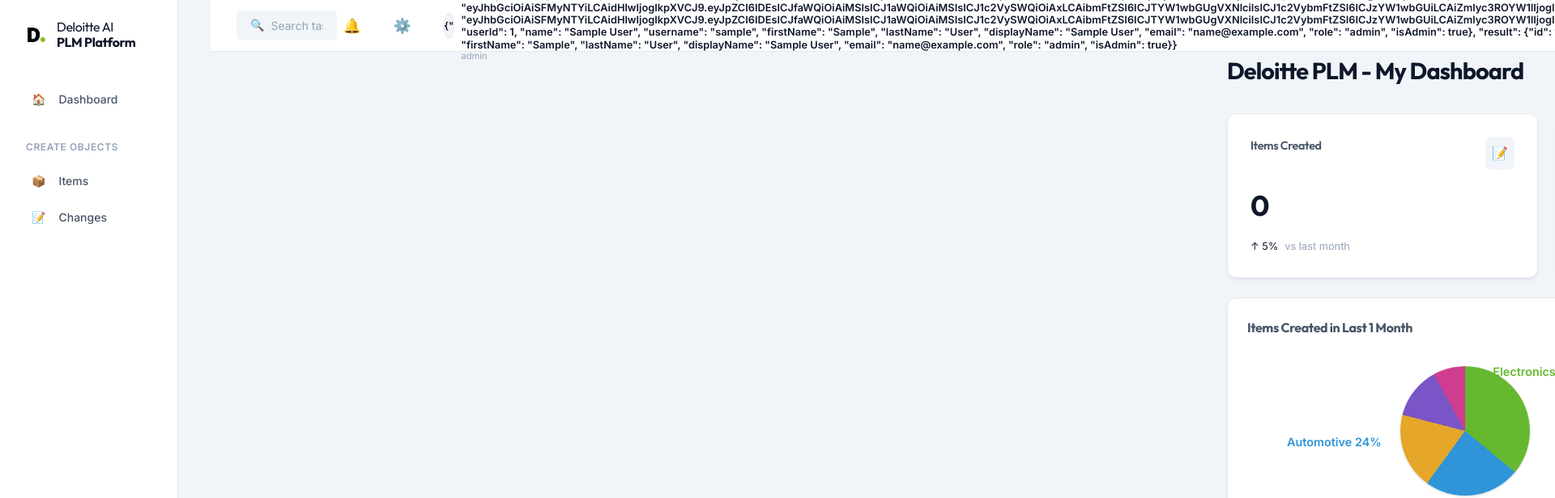
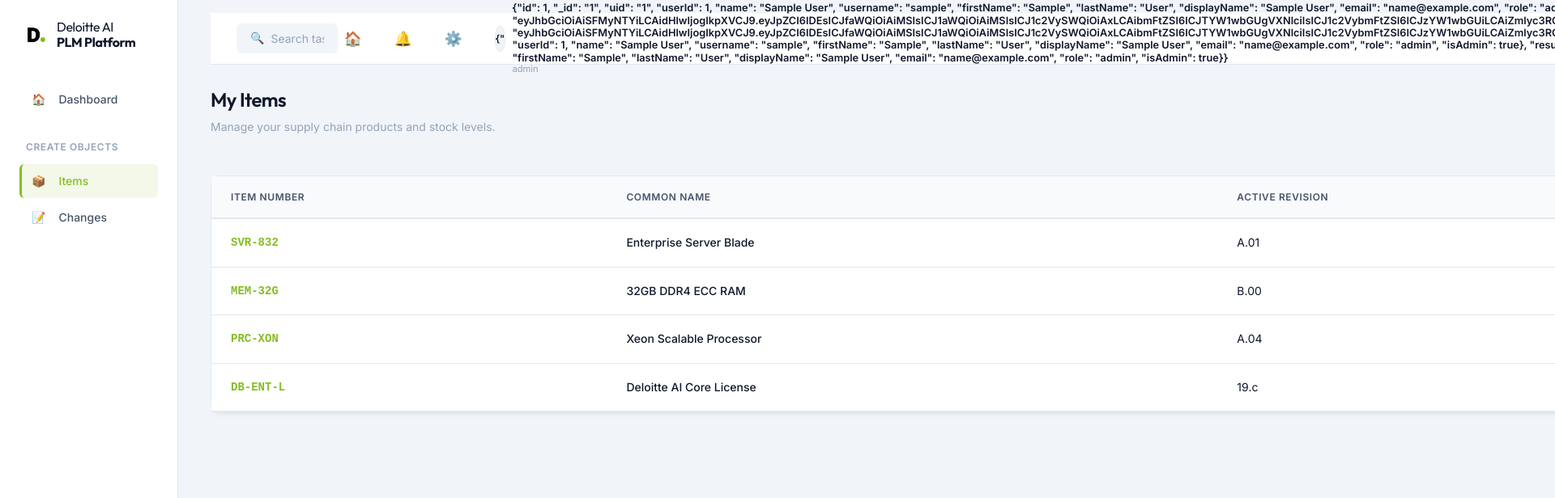
Before and after one commit to akshaymalthane9-lab/plm-ai-solution, an Angular app: page /items in a window 1280 px wide. Before the commit this address led to /dashboard. Shown: the top 616 px of the page at 81% size, 1920 px wide, since content can reach past the window. Built offline with nearby package versions, Linux system fonts and the light colour scheme; sample sign-in values are in the browser's storage.

Commit message:
fixed minor changes

```diff
--- a/src/app/app.routes.ts
+++ b/src/app/app.routes.ts
@@ -18,8 +18,8 @@
   { path: 'login', component: Login },
   { path: '', redirectTo: 'dashboard', pathMatch: 'full' },
   { path: 'dashboard', component: Dashboard, canActivate: [authGuard] },
-  { path: 'inventory', component: Items, canActivate: [authGuard] },
-  { path: 'inventory/:sku', component: ItemDetails, canActivate: [authGuard] },
+  { path: 'items', component: Items, canActivate: [authGuard] },
+  { path: 'items/:sku', component: ItemDetails, canActivate: [authGuard] },
   { path: 'changes', component: Changes, canActivate: [authGuard] },
   { path: 'changes/create', component: Changes, canActivate: [authGuard] },
   { path: 'changes/manage', component: Changes, canActivate: [authGuard] },
--- a/src/app/components/header/header.ts
+++ b/src/app/components/header/header.ts
@@ -34,6 +34,7 @@
       height: 64px; padding: 0 2rem; position: sticky; top: 0; z-index: 10;
       background-color: var(--bg-surface);
       border-bottom: 1px solid var(--border-color);
+      margin-top: 1rem;
     }
     .search-bar {
       background-color: var(--bg-app); border: 1px solid transparent;
--- a/src/app/components/sidebar/sidebar.ts
+++ b/src/app/components/sidebar/sidebar.ts
@@ -17,7 +17,7 @@
           <span class="icon">🏠</span> <span class="label">Dashboard</span>
         </a>
         <div class="nav-section">Create objects</div>
-        <a routerLink="/inventory" routerLinkActive="active" class="nav-item flex items-center gap-4">
+        <a routerLink="/items" routerLinkActive="active" class="nav-item flex items-center gap-4">
           <span class="icon">📦</span> <span class="label">Items</span>
         </a>
         <a routerLink="/changes" routerLinkActive="active" class="nav-item flex items-center gap-4">
--- a/src/app/pages/changes-review/changes-review.ts
+++ b/src/app/pages/changes-review/changes-review.ts
@@ -172,7 +172,7 @@
                     </td>
                     <td>{{ index + 1 }}</td>
                     <td>
-                      <a class="item-link font-mono" [routerLink]="['/inventory', item.sku]">{{ item.sku }}</a>
+                      <a class="item-link font-mono" [routerLink]="['/items', item.sku]">{{ item.sku }}</a>
                     </td>
                     <td>{{ item.classification || item.partType || item.part || item.type }}</td>
                     <td>{{ item.name }}</td>
--- a/src/app/pages/dashboard/dashboard.ts
+++ b/src/app/pages/dashboard/dashboard.ts
@@ -10,7 +10,7 @@
   standalone: true,
   imports: [CommonModule, FormsModule, PlmItemModal, ItemFormModal],
   template: `
-    <div class="dashboard flex-col gap-6">
+    <div class="dashboard flex-col gap-6 ">
       <div class="page-header flex justify-between items-center">
         <div>
           <h1 class="page-title">Deloitte PLM - My Dashboard</h1>
@@ -120,7 +120,12 @@
     <app-item-form-modal *ngIf="showCreateModal" (close)="showCreateModal = false"></app-item-form-modal>
   `,
   styles: `
-    .dashboard { animation: fadeIn var(--transition-fast); max-width: 1200px; margin: 0 auto; width: 100%;}
+   .dashboard {
+    animation: fadeIn var(--transition-fast);
+    max-width: 1200px;
+    margin: 1rem auto 0 auto;
+    width: 100%;
+}
     .page-title { font-size: 1.8rem; margin-bottom: 0.35rem; color: var(--text-primary); font-weight: 700; letter-spacing: -0.03em;}
     .text-muted { color: var(--text-muted); font-size: 0.95rem; }
 
--- a/src/app/pages/inventory/inventory.ts
+++ b/src/app/pages/inventory/inventory.ts
@@ -45,9 +45,9 @@
               <td>{{ item.classification || '—' }}</td>
 
               <td>
-                <div class="flex gap-2" *ngIf="!userService.isReadOnly()" (click)="$event.stopPropagation()">
+                <div class="item-actions" *ngIf="!userService.isReadOnly()" (click)="$event.stopPropagation()">
                   <button class="btn btn-secondary btn-sm" (click)="openEdit(item)">Edit</button>
-                  <button class="btn btn-danger btn-sm" (click)="deleteItem(item.sku)">Delete</button>
+                  <button class="btn btn-danger btn-sm" (click)="openDeleteConfirm(item)">Delete</button>
                 </div>
                 <div *ngIf="userService.isReadOnly()" class="text-muted text-sm" style="font-size: 0.75rem;">View Only</div>
               </td>
@@ -70,6 +70,18 @@
         *ngIf="showCreateModal"
         (close)="showCreateModal = false">
       </app-item-form-modal>
+
+      <div *ngIf="showDeleteConfirm" class="confirm-modal-overlay">
+        <div class="confirm-modal card">
+          <h2>Confirm Delete</h2>
+          <p>Are you sure you want to delete <strong>{{ deleteCandidate?.sku }}</strong>?</p>
+          <p class="confirm-subtitle">This action cannot be undone.</p>
+          <div class="confirm-actions flex gap-2">
+            <button class="btn btn-secondary" type="button" (click)="cancelDelete()">Cancel</button>
+            <button class="btn btn-danger" type="button" (click)="confirmDelete()">Delete</button>
+          </div>
+        </div>
+      </div>
     </div>
   `,
   styles: `
@@ -100,9 +112,58 @@
     .hover-row { transition: background var(--transition-fast); background: var(--bg-surface); }
     .hover-row:hover { background: #fdfdfd; }
 
+    .item-actions { display: inline-flex; gap: 0.75rem; }
+    .item-actions button { min-width: 72px; }
+
     .btn-sm { padding: 0.3rem 0.6rem; font-size: 0.75rem; }
     .btn-danger { background: white; border: 1px solid var(--color-danger); color: var(--color-danger); }
     .btn-danger:hover { background: #fee2e2; }
+
+    .confirm-modal-overlay {
+      position: fixed;
+      inset: 0;
+      z-index: 50;
+      display: flex;
+      align-items: center;
+      justify-content: center;
+      background: rgba(15, 23, 42, 0.65);
+      padding: 1.5rem;
+    }
+
+    .confirm-modal {
+      max-width: 420px;
+      width: 100%;
+      background: var(--bg-surface);
+      border: 1px solid var(--border-color);
+      border-radius: 16px;
+      padding: 1.75rem;
+      text-align: center;
+      box-shadow: 0 18px 60px rgba(15, 23, 42, 0.18);
+    }
+
+    .confirm-modal h2 {
+      margin: 0;
+      margin-bottom: 0.75rem;
+      font-size: 1.25rem;
+    }
+
+    .confirm-modal p {
+      margin: 0.5rem 0;
+      color: var(--text-secondary);
+      line-height: 1.6;
+    }
+
+    .confirm-subtitle {
+      margin-top: 0.75rem;
+      font-size: 0.9rem;
+      color: var(--text-muted);
+    }
+
+    .confirm-actions {
+      justify-content: center;
+      margin-top: 1.5rem;
+      gap: 1rem;
+    }
 
     @keyframes fadeIn { from { opacity: 0; } to { opacity: 1; } }
   `
@@ -115,9 +176,11 @@
   itemToEdit: Product | null = null;
   showFormModal = false;
   showCreateModal = false;
+  showDeleteConfirm = false;
+  deleteCandidate: Product | null = null;
 
   navigateToItem(sku: string) {
-    this.router.navigate(['/inventory', sku]);
+    this.router.navigate(['/items', sku]);
   }
 
   openEdit(item: Product) {
@@ -130,9 +193,20 @@
     this.itemToEdit = null;
   }
 
-  deleteItem(sku: string) {
-    if (confirm(`SECURITY PROTOCOL: Are you sure you want to permanently purge SKU ${sku} from the Deloitte AI PLM database?`)) {
-      this.inventoryService.deleteProduct(sku);
+  openDeleteConfirm(item: Product) {
+    this.deleteCandidate = item;
+    this.showDeleteConfirm = true;
+  }
+
+  cancelDelete() {
+    this.showDeleteConfirm = false;
+    this.deleteCandidate = null;
+  }
+
+  confirmDelete() {
+    if (this.deleteCandidate) {
+      this.inventoryService.deleteProduct(this.deleteCandidate.sku);
     }
+    this.cancelDelete();
   }
 }
--- a/src/app/pages/item-details/item-details.ts
+++ b/src/app/pages/item-details/item-details.ts
@@ -24,7 +24,7 @@
         </div>
 
         <div class="flex items-center gap-4">
-          <button class="btn btn-secondary" routerLink="/inventory">Back to Items</button>
+          <button class="btn btn-secondary" routerLink="/items">Back to Items</button>
 
         </div>
       </div>
@@ -419,13 +419,13 @@
 
   ngOnInit() {
     const sku = this.route.snapshot.paramMap.get('sku');
-    if (sku) {
+      if (sku) {
       this.item = this.inventoryService.getData().find(p => p.sku === sku) || null;
       if (!this.item) {
-        this.router.navigate(['/inventory']);
+        this.router.navigate(['/items']);
       }
     } else {
-      this.router.navigate(['/inventory']);
+      this.router.navigate(['/items']);
     }
   }
 
@@ -461,7 +461,7 @@
   }
 
   navigateToItem(sku: string) {
-    this.router.navigate(['/inventory', sku]);
+    this.router.navigate(['/items', sku]);
   }
 
   getPartTypeLabel(): string {
```
